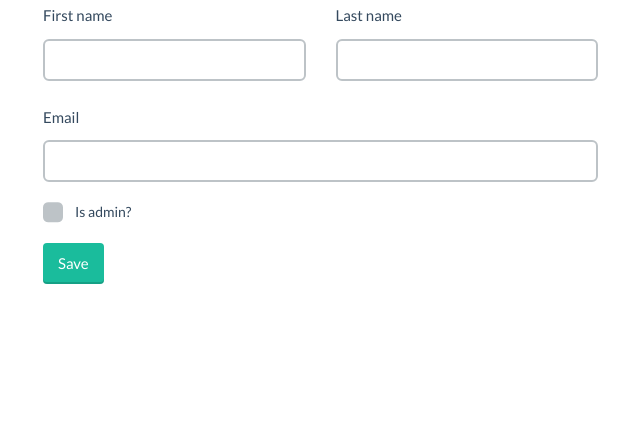
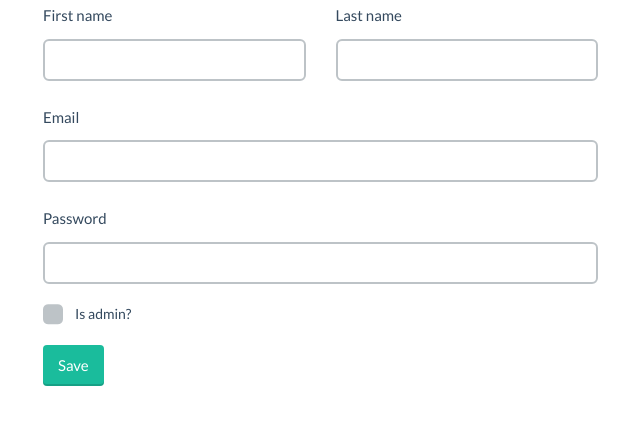
Before and after one commit to inputlogic/flask-starter, a Flask app: page /admin/users/create in a window 1280 px wide. Shown: the part 165-590 px from the top of the page, without its empty margins (27-667 px from the left). Run offline with Flask 2, Linux system fonts and the light colour scheme; the visitor is signed in with stand-in values (Sample User, id 1); some libraries are stand-ins or nearby versions.

Commit message:
admin create user password field

```diff
--- a/app/forms/user.py
+++ b/app/forms/user.py
@@ -15,4 +15,6 @@ class UserForm(FlaskForm):
     last_name = StringField('Last name', validators=(DataRequired(),))
     email = StringField(
         'Email', validators=(DataRequired(), Email()))
+    password = PasswordField(
+        'Password', validators=(DataRequired(), Length(min=4)))
     is_admin = BooleanField('Is admin?')
--- a/app/templates/admin/users/form.html
+++ b/app/templates/admin/users/form.html
@@ -41,6 +41,13 @@
           <span class="help-block">{{ form.email.errors[0] }}</span>
         {% endif %}
       </div>
+      <div class="form-group {% if form.password.errors %}has-error{% endif %}">
+        {{ form.password.label }}
+        {{ form.password(class='form-control') }}
+        {% if form.password.errors %}
+          <span class="help-block">{{ form.password.errors[0] }}</span>
+        {% endif %}
+      </div>
       <div class="form-group">
           <label class="checkbox">
             {{ form.is_admin(data_toggle="checkbox") }}
--- a/app/views/admin/users.py
+++ b/app/views/admin/users.py
@@ -23,7 +23,10 @@ def create_user():
 
     if form.validate_on_submit():
         user = User()
-        form.populate_obj(user)
+        user = User.register(
+                email=form.email.data,
+                password=form.password.data,
+                is_admin=form.is_admin.data)
         user.save()
         flash('User created', 'success')
         return redirect(url_for('.manage_users'))
```
